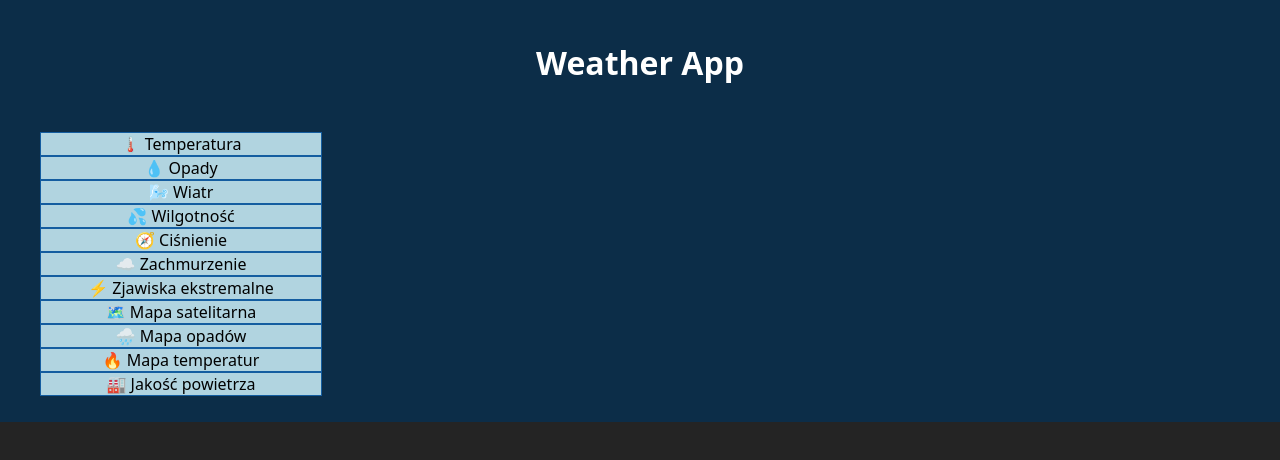
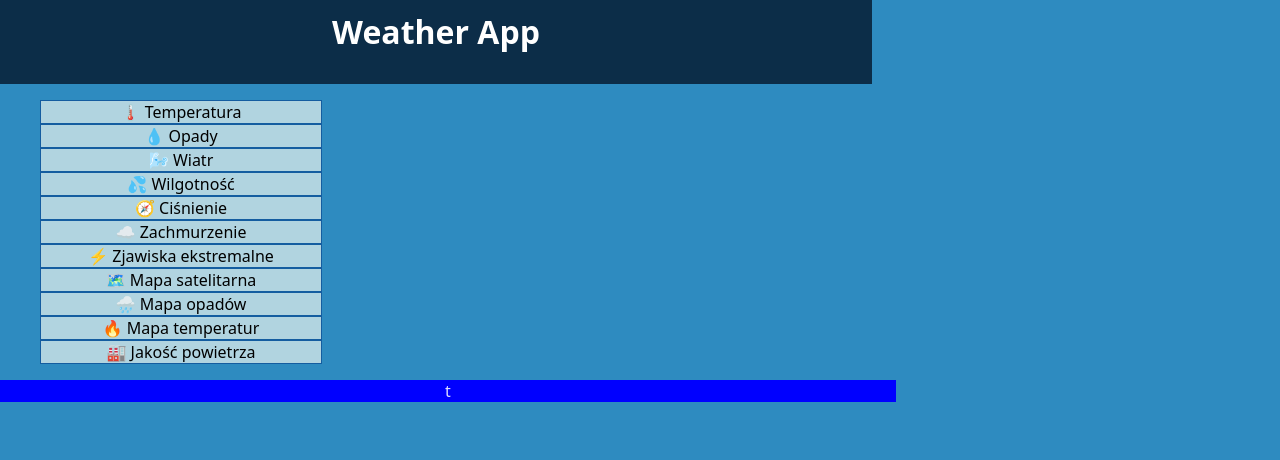
Before and after one commit to xDarkies/WeatherApp, a React (Vite) app: page / in a window 1280 px wide. Shown: the top 460 px of the page. Built offline with nearby package versions, Linux system fonts and the light colour scheme.

Commit message:
Updated UI

```diff
--- a/src/App.css
+++ b/src/App.css
@@ -1,4 +1,9 @@
 #root {
-  margin: 0 auto;
+  margin: 0;
+  padding: 0;
   text-align: center;
+  background-color: #2E8BC0;
 }
+div#Container{
+  width: 100vw;
+}
--- a/src/App.jsx
+++ b/src/App.jsx
@@ -3,17 +3,17 @@ import './App.css'
 import Button from './Button.jsx'
 import Header from './Header.jsx'
 import SideBar from './SideBar.jsx'
-
+import DashBoard from './Dashboard.jsx'
 
 
 function App() {
 
   return (
-    <>
-    <Header></Header>
-    <SideBar></SideBar>
-
-    </>
+    <div id="Container">
+      <Header></Header>
+      <SideBar></SideBar>
+      <DashBoard></DashBoard>
+    </div>
   )
 }
 
--- a/src/Dashboard.css
+++ b/src/Dashboard.css
@@ -0,0 +1,4 @@
+div#Dashboard{
+    width: 70%;
+    background-color: blue;
+}
--- a/src/Dashboard.jsx
+++ b/src/Dashboard.jsx
@@ -3,8 +3,8 @@ import './Dashboard.css';
 function DashBoard(){
     return(
         <>
-        <div>
-
+        <div id="Dashboard">
+            t
          </div>
         </>
     );
--- a/src/Header.css
+++ b/src/Header.css
@@ -1,6 +1,9 @@
-div{
-    width: 100%;
+div#Header{
+    width: 872px;
     background-color: #0c2d48;
     color: white;
     padding: 10px 0;
 }
+h1{
+    margin-top: 0px;
+}
--- a/src/Header.jsx
+++ b/src/Header.jsx
@@ -3,7 +3,7 @@ import './Header.css'
 function Header(){
     return(
         <>
-            <div>
+            <div id="Header">
                 <h1>Weather App</h1>
             </div>
         </>
--- a/src/index.css
+++ b/src/index.css
@@ -4,7 +4,7 @@
 
   color-scheme: light dark;
   color: rgba(255, 255, 255, 0.87);
-  background-color: #242424;
+  background-color: #2E8BC0;
 
   font-synthesis: none;
   text-rendering: optimizeLegibility;
```
